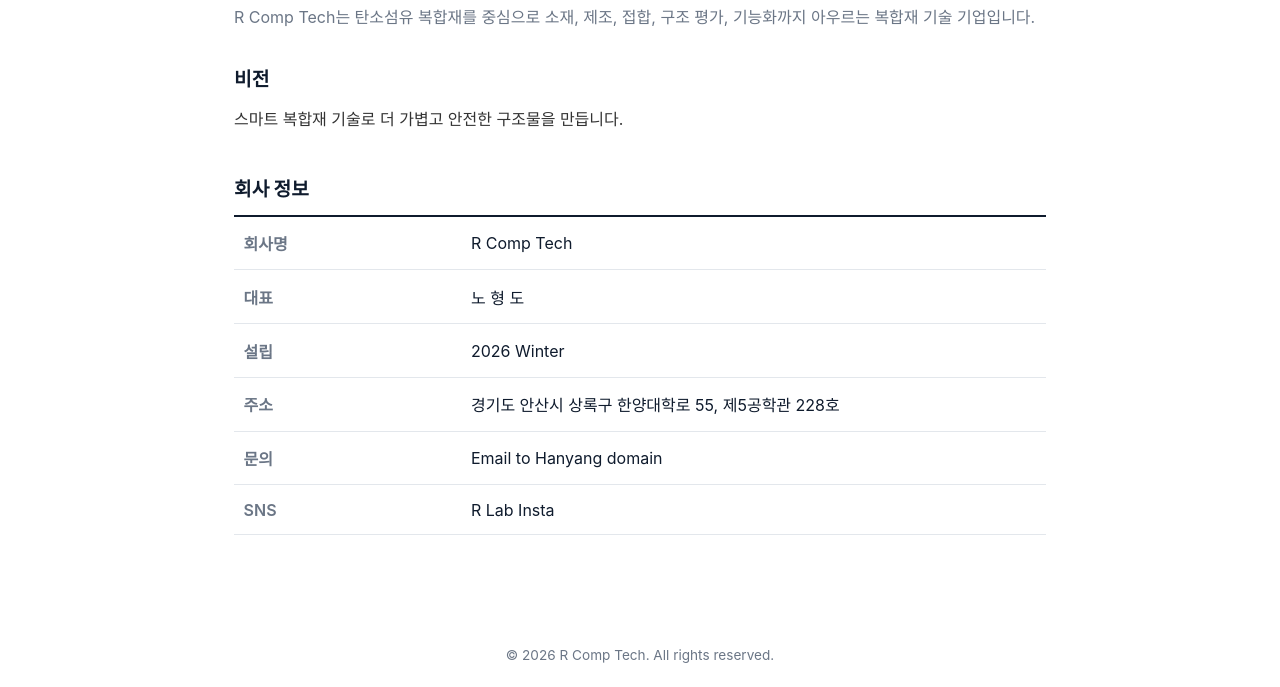
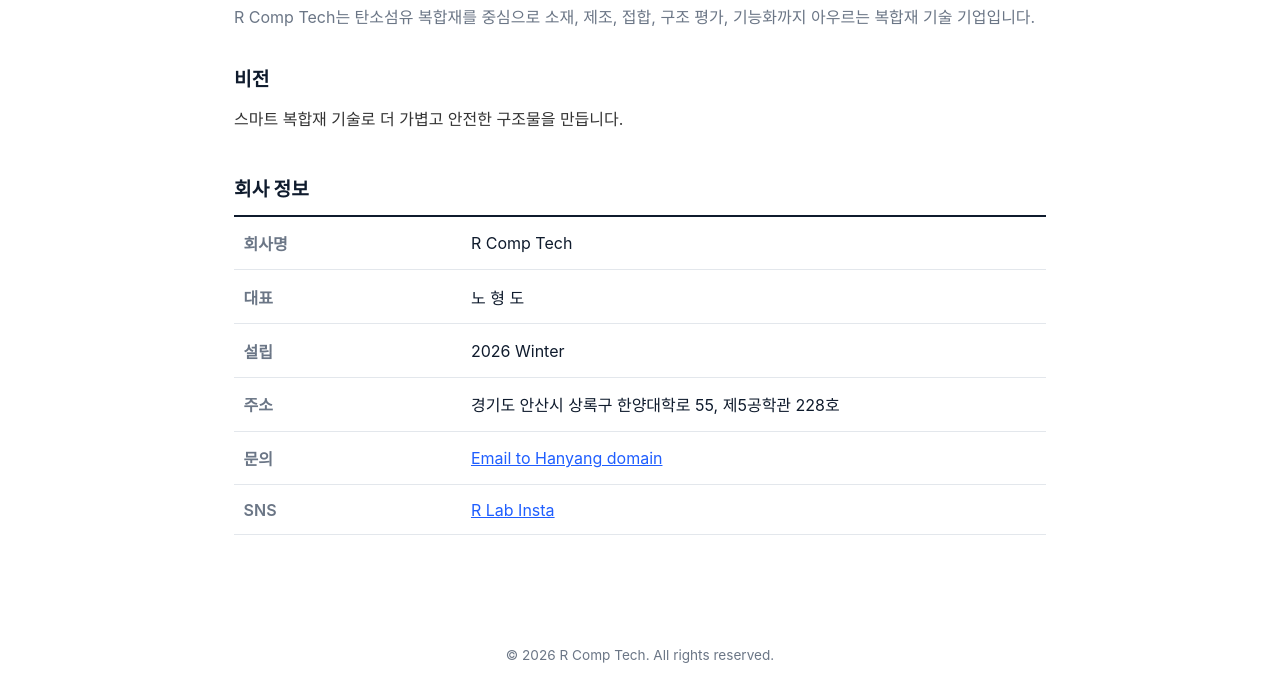
Before and after one commit to rcomptech/rcomptech.github.io, a plain HTML site: page about.html in a window 1280 px wide. Shown: the part 179-866 px from the top of the page. Drawn offline with Linux system fonts and the light colour scheme.

Commit message:
Add styles for info-table links

```diff
--- a/style.css
+++ b/style.css
@@ -207,3 +207,5 @@ a { color: inherit; text-decoration: none; }
   .menu-title { font-size: 1.05rem; }
   .card-grid { grid-template-columns: 1fr; }
 }
+
+.info-table a { color: var(--accent); text-decoration: underline; }
```
